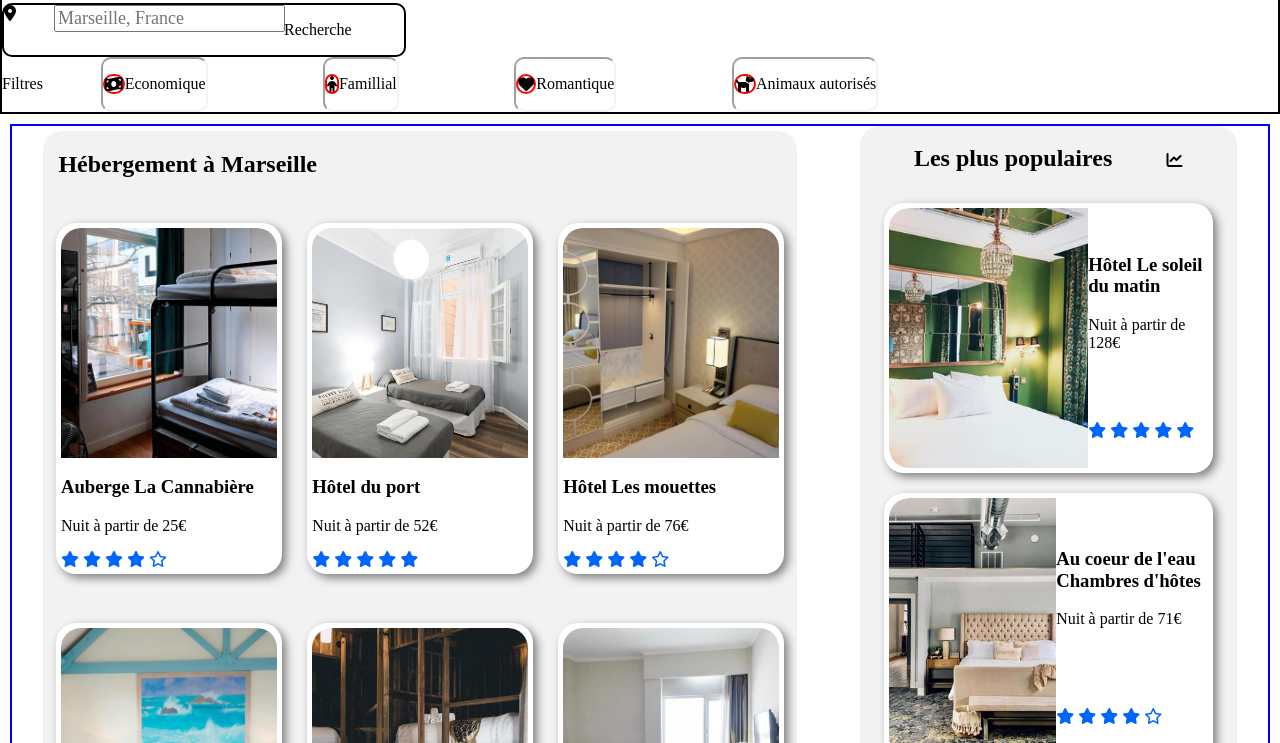
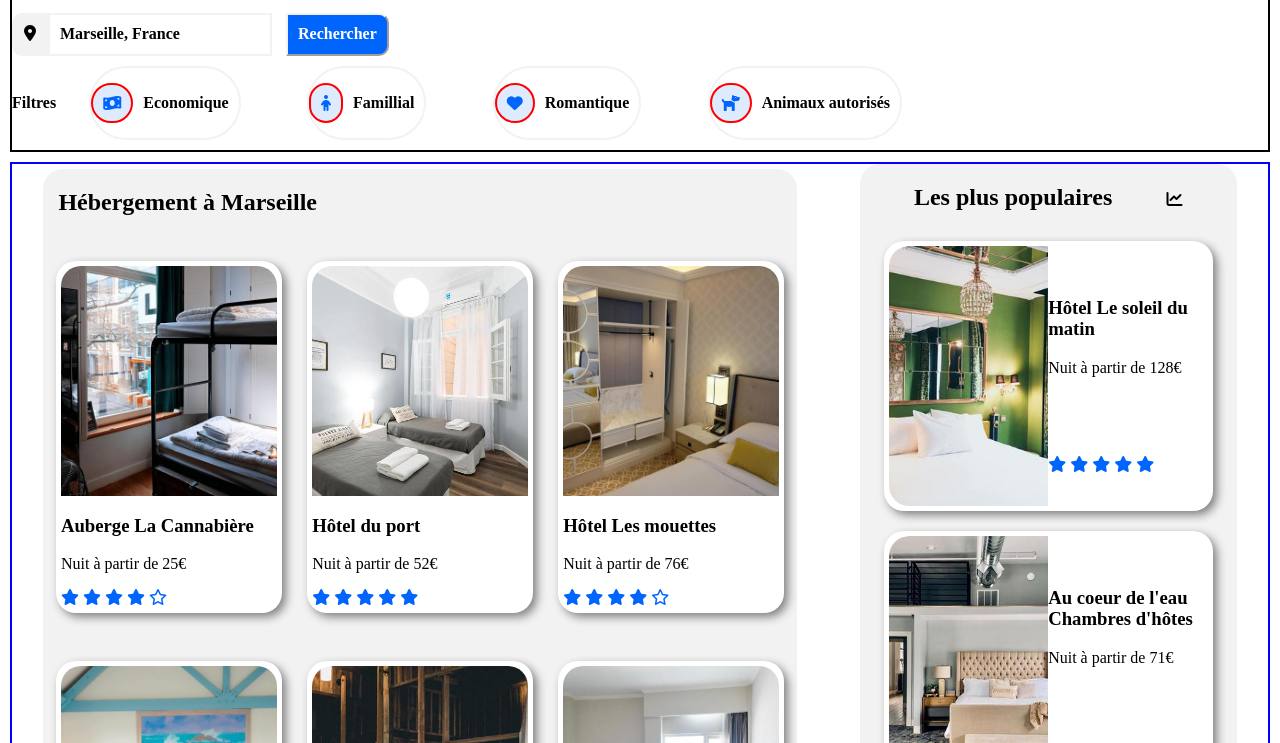
Before and after one commit to halzizi/P2_Hala_Zizi, a plain HTML site: page index.html in a window 1280 px wide. Shown: the part 195-938 px from the top of the page. Drawn offline with Linux system fonts and the light colour scheme.

Commit message:
7fev2022

```diff
--- a/css/style.css
+++ b/css/style.css
@@ -12,6 +12,7 @@ body {
 
 header {
     border: 2px solid black;
+    margin: 10px;
 }
 
 /* Logo et menu nav */
@@ -68,27 +69,59 @@ header {
     display: flex;
     flex-direction: row;
     flex-wrap: nowrap;
-    width: 400px;
-    border: 2px solid black;
-    border-radius: 10px;
+    align-items: center;
+    width: 30%;
+    margin-bottom: 10px;
+    margin-top: 10px;
+    /* border: 2px solid black;
+    border-radius: 10px; */
 }
 
 .recherche .barre .iconmap {
-    height: 50px;
-    width: 50px;
+    background-color: #F2F2F2;
+    border-radius: 10px 0 0 10px;
+    border: 2px solid #F2F2F2;
+    padding: 10px;
+    /* color: #0065FC; */
 }
 
 .recherche .barre .input {
-    height: 50px;
-    width: 230px;
-    font-size: 18px;
+    height: 100%;
+    width: 100%;
+    size: 20px;
+    /* width: 60%; */
+}
+
+.recherche .barre .input [type="search"] {
+    border: 2px solid #F2F2F2;
+    /* height: inherit;
+    width: inherit; */
+    padding: 10px;
+
+}
+
+.recherche .barre .input ::placeholder {
     color: black;
     font-weight: bold;
+    width: 100%;
+    height: 100%;
 }
+
 .recherche .barre .bouttonrecherche {
-    height: 50px;
-    width: 120px;
+    width: 30%;
 }
+
+.recherche .barre .bouttonrecherche button {
+    /* height: 100%; */
+    width: 100%;
+    background-color: #0065FC;
+    border-radius: 0 10px 10px 0;
+    border-color: #F2F2F2;
+    color: white;
+    font-weight: bold;
+    padding: 10px;
+}
+
 /* FLitres */
 
 .filtres {
@@ -98,7 +131,13 @@ header {
     flex-wrap: nowrap;
     align-content: center;
     justify-content: flex-start;
+    margin-bottom: 10px;
     /* width: 100%; */
+}
+
+.filtres .description p {
+    color: black;
+    font-weight: bold;
 }
 
 .filtres .icons {
@@ -111,19 +150,31 @@ header {
 }
 
 .filtres .icons .iconfiltre {
-    border: 2px solid black;
-    border-radius: 10px;
+    border: 2px solid;
+    border-radius: 50px;
     border-color: #F2F2F2;
-    border-style: inset;
+    /* border-style: inset; */
     display: flex;
     flex-direction: row;
     flex-wrap: nowrap;
-    align-items: center;
+    /* align-items: stretch; */
+
+
 }
 
 .filtres .icons .iconfiltre i {
     border: 2px solid red;
-    border-radius: 10px;
+    border-radius: 50px;
+    background-color: #deebff;
+    color: #0065FC;
+    padding: 10px;
+    align-self: center;
+
+}
+
+.filtres .icons .iconfiltre p {
+    font-weight: bold;
+    padding: 10px;
 }
 
 /* Main */
@@ -275,12 +326,13 @@ main{
     flex-direction: column;
     flex-wrap: nowrap;
     justify-content: space-around;
+    width: 50%;
 }
 
 .pluspopulaires .figurespopulaires a .figurepop .image {
     /* border: 2px solid black; */
     border-radius: 20px 0 0 20px;
-    width: 100%;
+    width: 50%;
     height: 260px;
     overflow: hidden;
 }
--- a/index.html
+++ b/index.html
@@ -32,7 +32,7 @@
         <section class="recherche">
             <div>
                 <h2> Trouver votre hébergement pour des vacances de rêve </h2>
-                <p>En plein centre ville ou en plein nature </p>
+                <p>En plein centre ville ou en plein nature</p>
             </div>
 
             <div class="barre">
@@ -43,7 +43,7 @@
                     <input type="search" placeholder="Marseille, France"/>
                 </div>
                 <div class="bouttonrecherche">
-                    <p> Recherche </p>
+                    <button> Rechercher </button>
                 </div>
             </div>
         </section>
```
